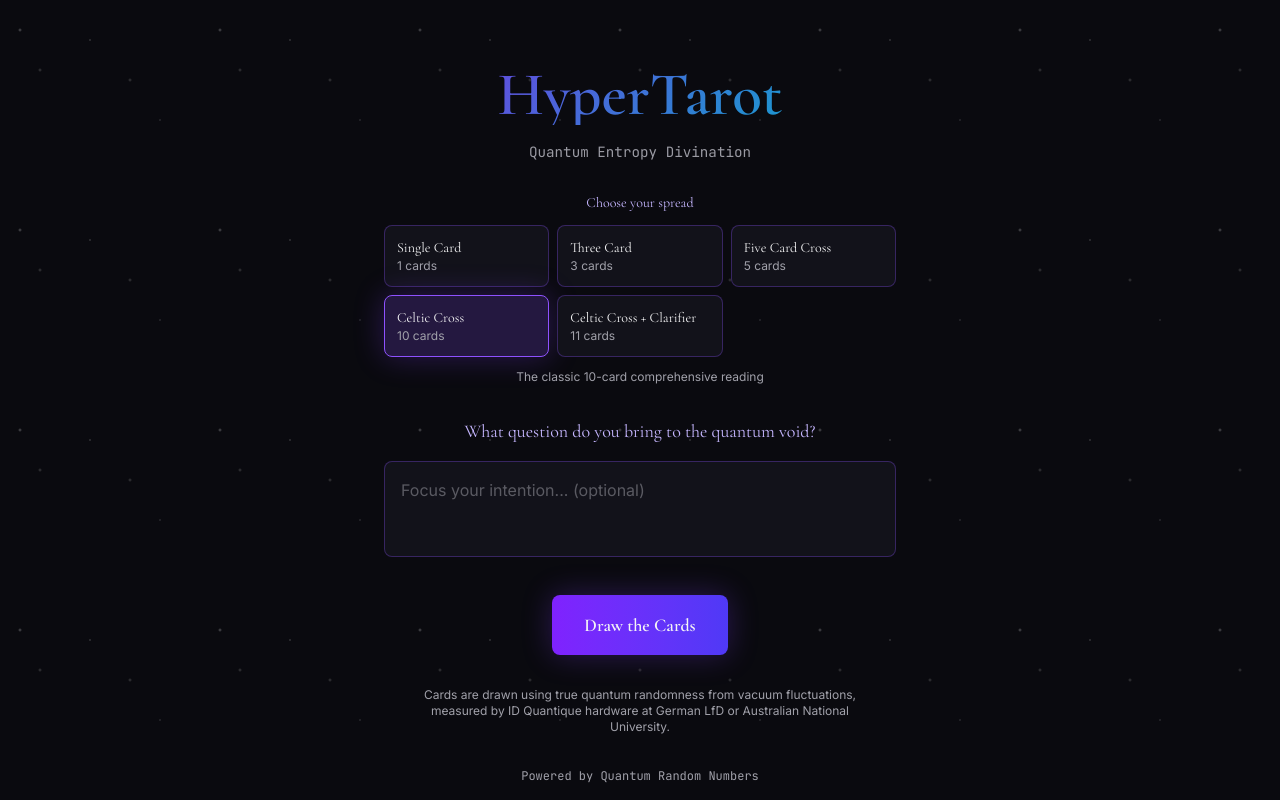
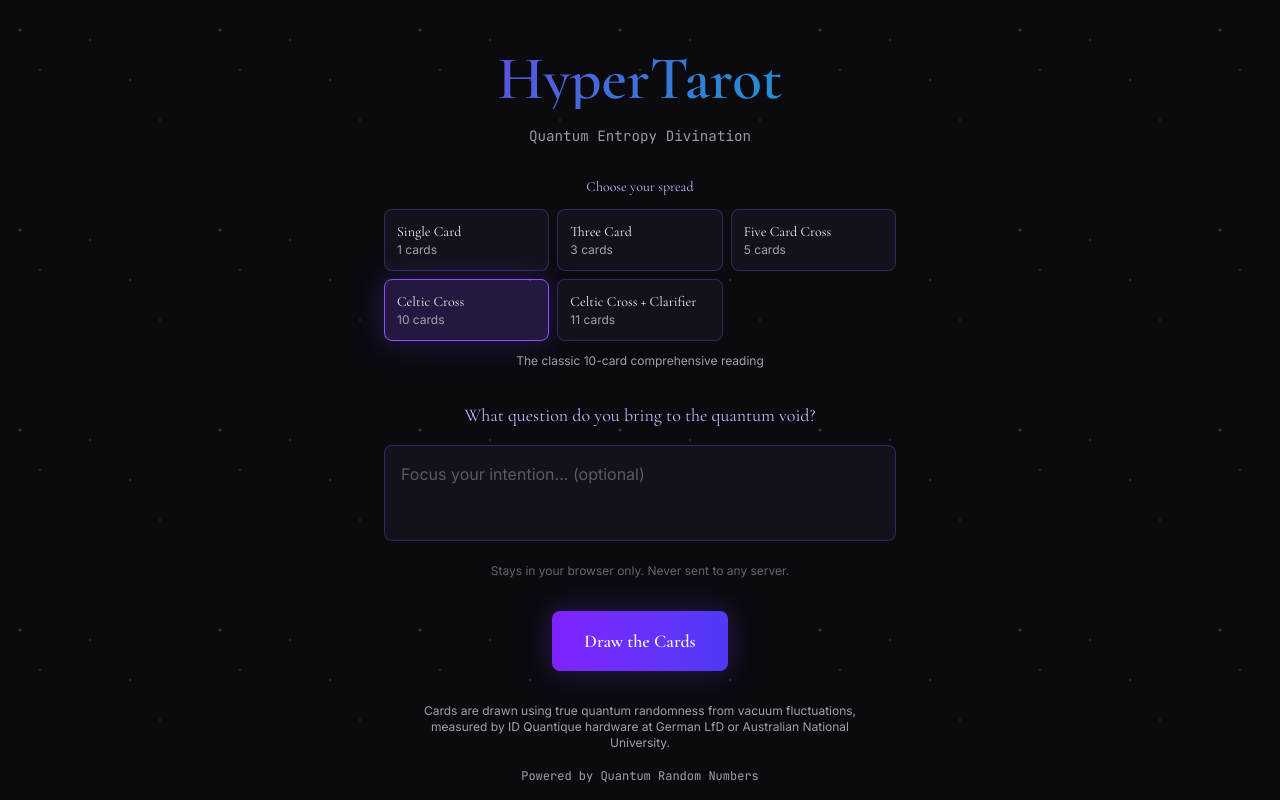
Before and after one commit to braininahat/hypertarot, a Next.js app in the folder app/: page / in a window 1280 px wide. Built offline with nearby package versions, Linux system fonts and the light colour scheme.

Commit message:
Add privacy note under intention field

```diff
--- a/app/src/app/page.tsx
+++ b/app/src/app/page.tsx
@@ -251,6 +251,9 @@ export default function Home() {
                 placeholder="Focus your intention... (optional)"
                 className="w-full h-24 bg-void-deep border border-violet-500/30 rounded-lg p-4 text-text-primary placeholder:text-text-muted/50 focus:outline-none focus:border-violet-500 focus:glow-quantum resize-none"
               />
+              <p className="text-text-muted/60 text-xs">
+                Stays in your browser only. Never sent to any server.
+              </p>
             </div>
 
             {error && (
```
